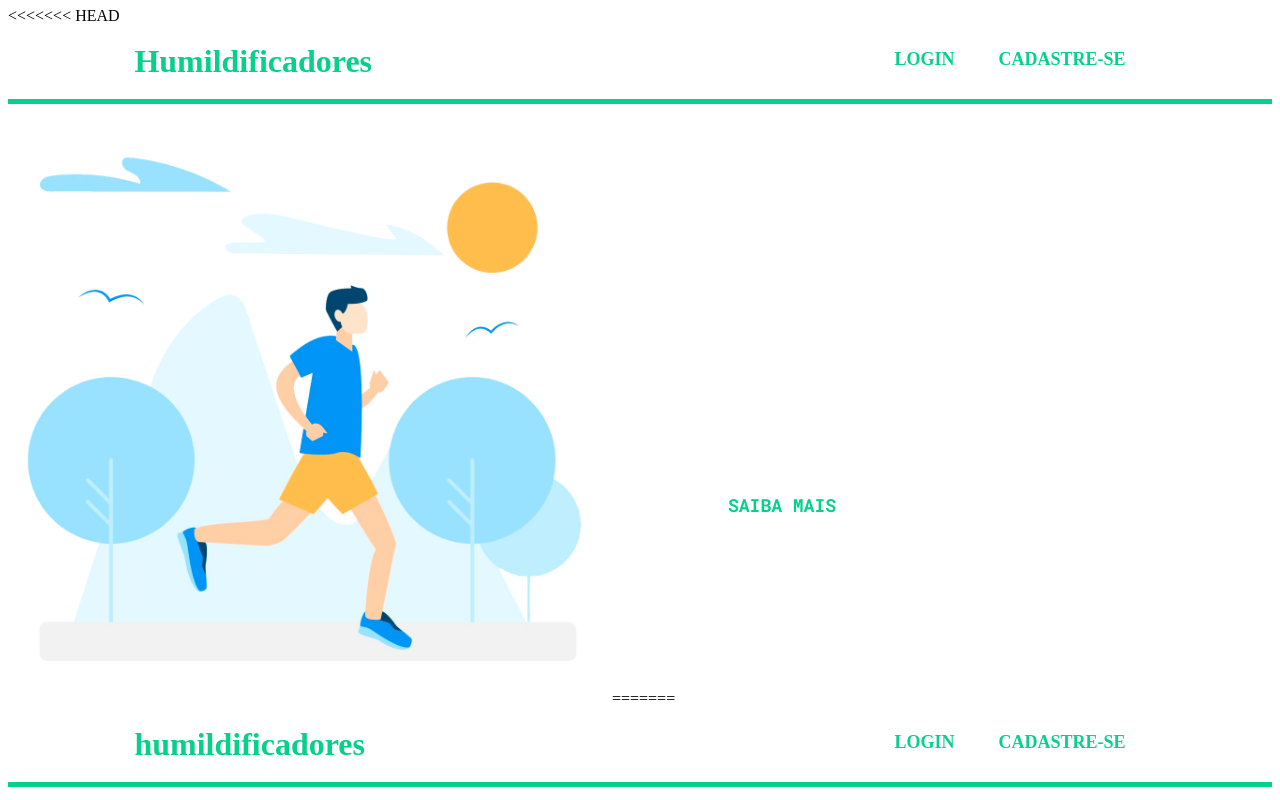
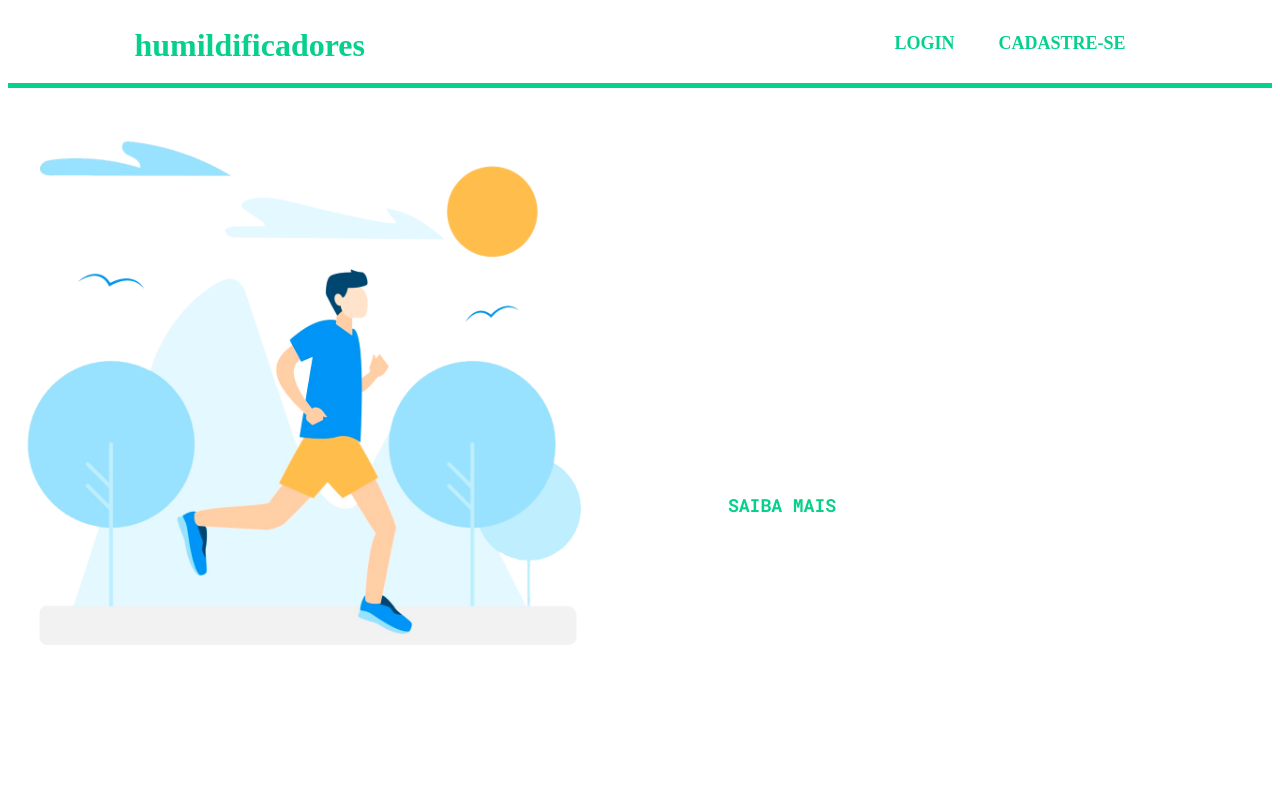
Before and after one commit to BandTec/grupo-05-cco, a plain HTML site: page Site/index.html in a window 1280 px wide. Shown: the top 800 px of the page. Drawn offline with Linux system fonts and the light colour scheme.

Commit message:
Index alterada

```diff
--- a/Site/index.html
+++ b/Site/index.html
@@ -1,42 +1,3 @@
-<<<<<<< HEAD
-<!DOCTYPE html>
-<html lang="pt-br">
-<head>
-    <meta charset="UTF-8">
-    <meta name="viewport" content="width=device-width, initial-scale=1.0">
-    <title>Humildi</title>
-    <link rel="stylesheet" href="assets/css/style.css">
-    <link rel="stylesheet" href="assets/css/reset.css">
-    <link href="https://fonts.googleapis.com/css2?family=Roboto+Mono:wght@700&display=swap" rel="stylesheet">
-
-
-</head>
-<body>
-
-    <div class="header">
-        <div class="container">
-            <div class="title-header">
-                <h1><span class="highlight">Humildificadores</h1>
-            </div>
-            <div class="nav">
-                <ul>
-                    <li><a href="login.html">Login</a></li>
-                    <li><a href="cadastrar.html">Cadastre-se</a></li>
-                </ul>
-            </div>
-        </div>
-    </div>
-
-    <img src="assets/images/person1.png" width="600px" alt="">
-
-    <div class="conteudo">
-        <h1>Saiba exatamente onde e quando se exercitar</h1>
-        <h3>Com nosso serviço, tenha sempre em mãos onde e quando praticar suas atividades físicas ao ar livre.</h3>
-        <div class="btn-saibamais"><button class="button-s">SAIBA MAIS</button></div>
-    </div>
-
-</body>
-=======
 <!DOCTYPE html>
 <html lang="pt-br">
 <head>
@@ -74,5 +35,4 @@
     </div>
 
 </body>
->>>>>>> 9d86fd640b6754ed56432673659f9bbc21f7cef0
 </html>
```
